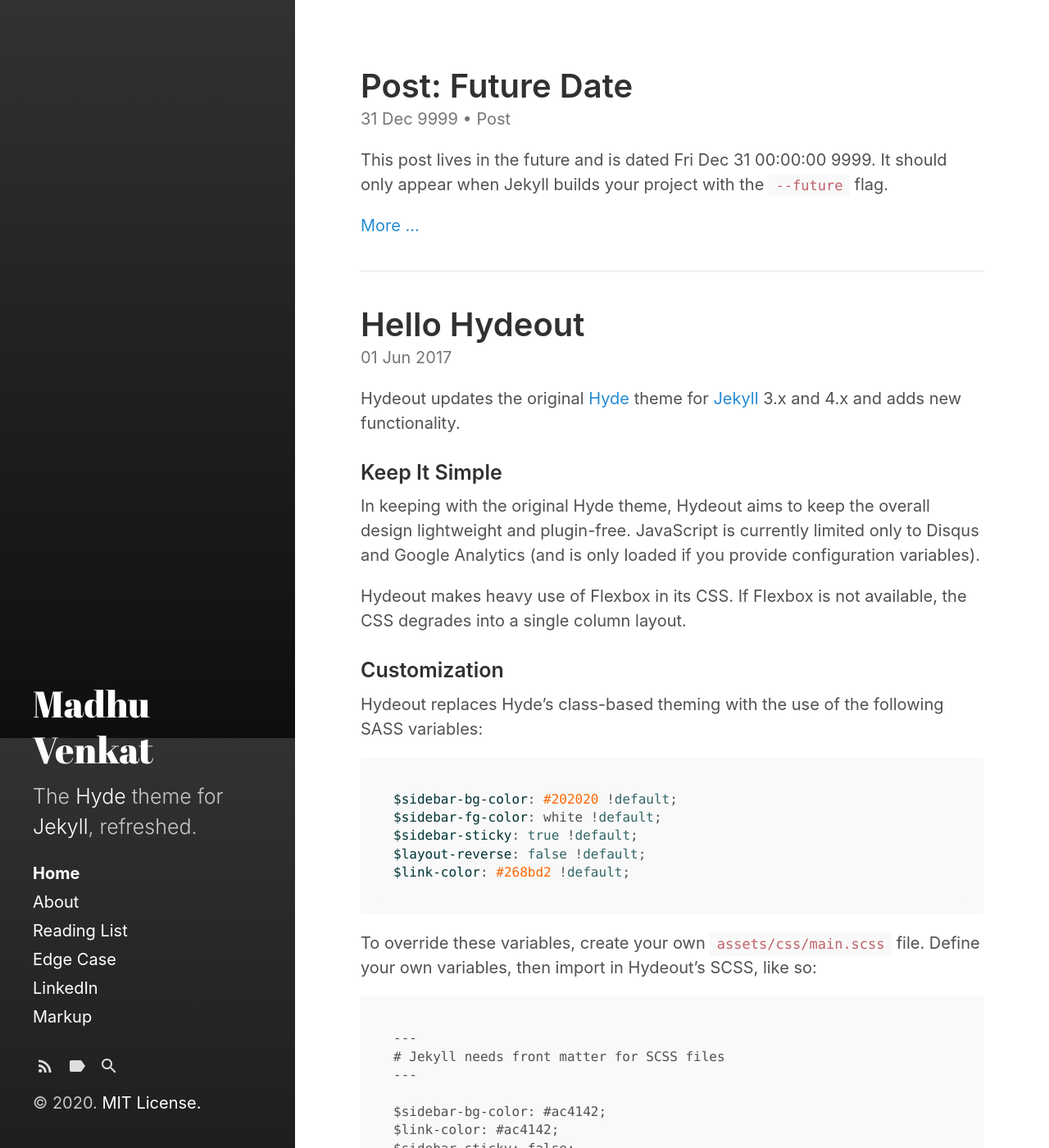
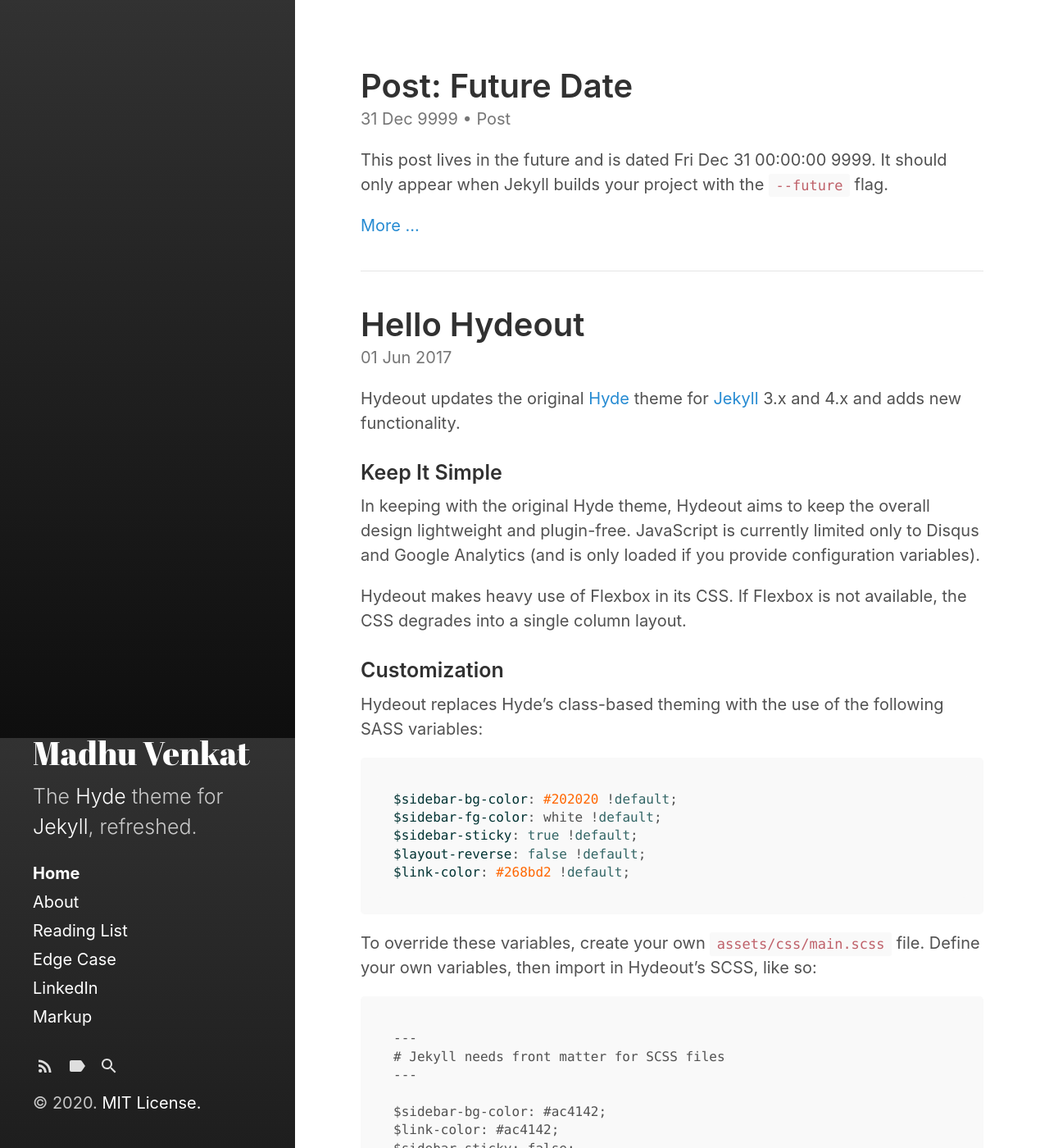
Before and after one commit to madhuvenkatk/blog, a Jekyll site: the page built from index.html, in a window 1280 px wide and 1400 px high. Shown: the whole window at 82% size. Built offline with Jekyll 4.4.1, drawn with Linux system fonts in a browser that asks for light colours; the list of posts is cut into pages by our own code.

Commit message:
css changes

```diff
--- a/_sass/hydeout/_layout.scss
+++ b/_sass/hydeout/_layout.scss
@@ -110,7 +110,7 @@ body {
 
   // Bigger title
   .site-title {
-    font-size: 2.25rem;
+    font-size: 2.00rem;
   }
 
   // Show secondary nav content + lead
```
